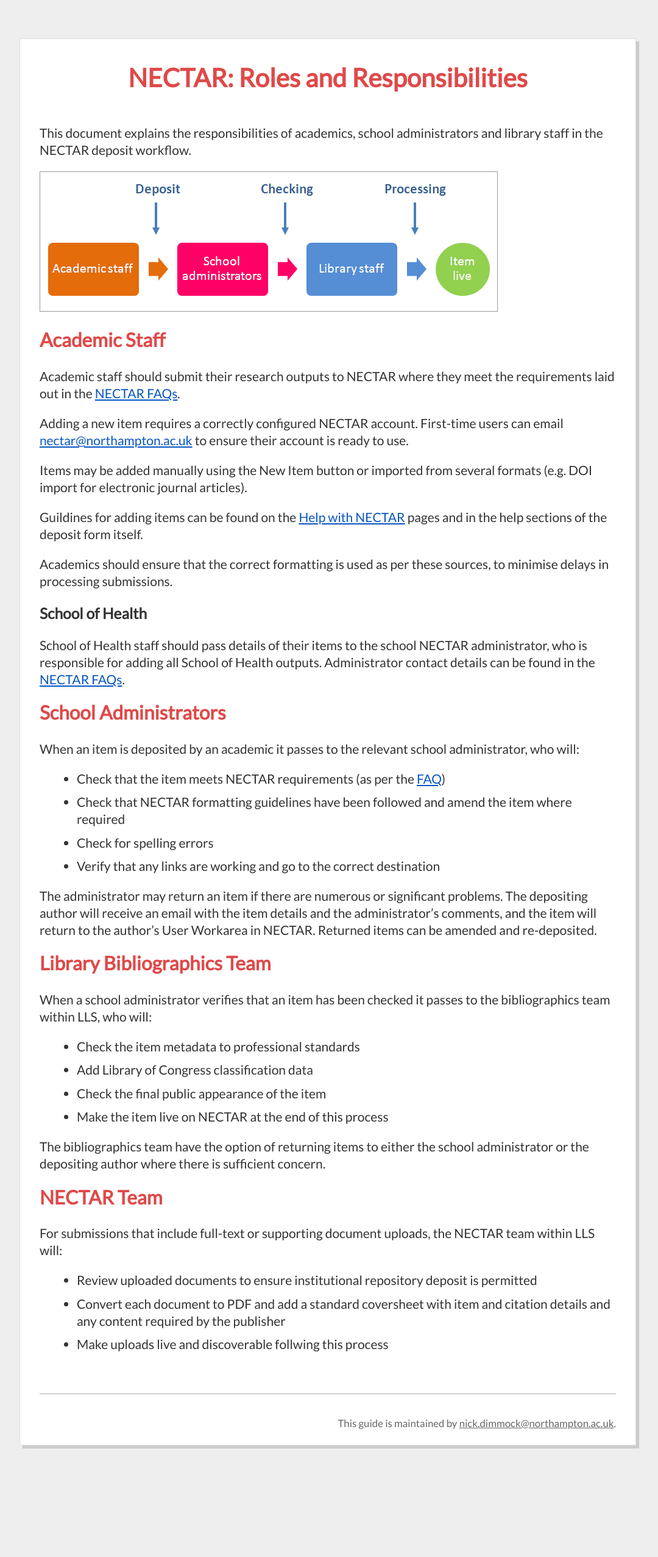
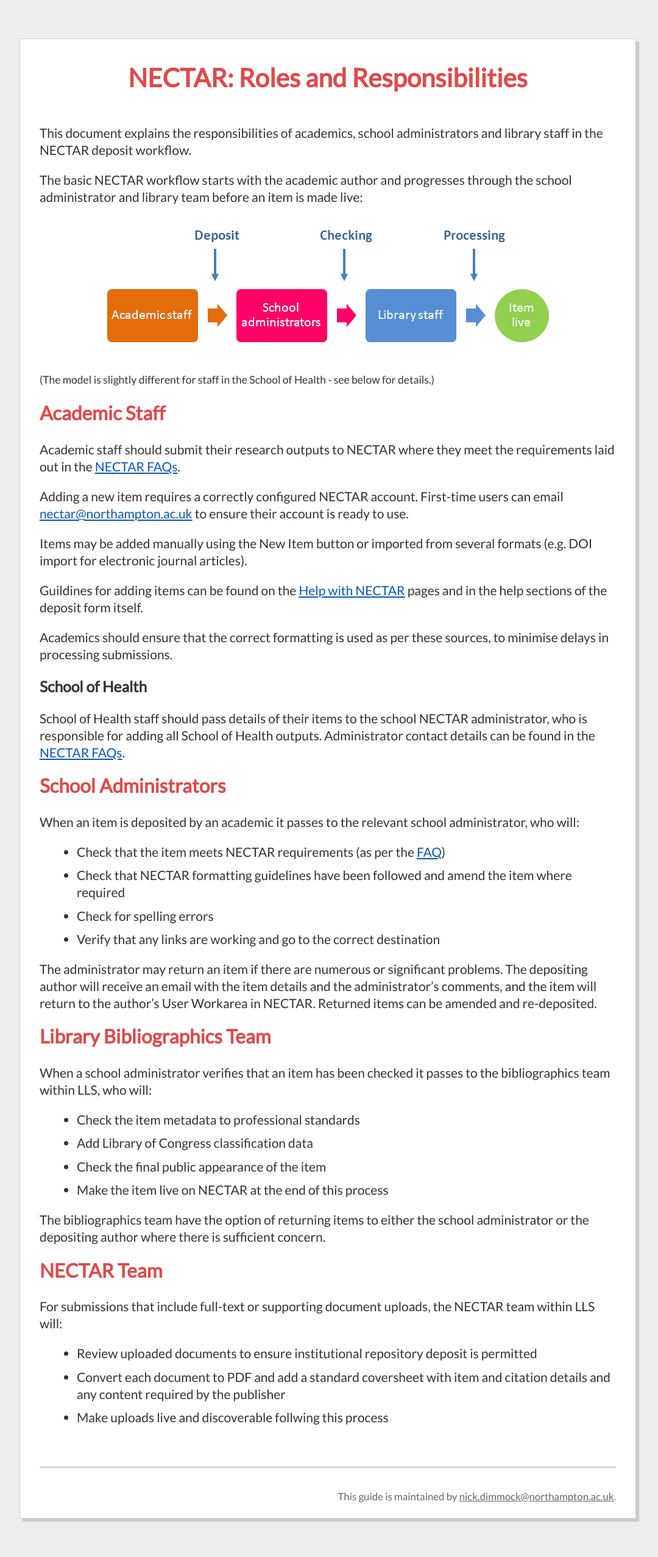
Before and after one commit to NickDimmock/nectar-roles, a Jekyll site: the page built from index.md, in a window 1280 px wide. Shown: the whole page at 61% size, without its empty margins (102-1182 px from the left). Built offline with Jekyll 4.4.1, drawn with Linux system fonts in a browser that asks for light colours; nearby versions of some CDN libraries; Markdown is read by kramdown in place of the engine named in the settings; before the commit the page ends 2433 px from its top, so only the background shows below that.

Commit message:
index.md updated

```diff
--- a/index.md
+++ b/index.md
@@ -7,7 +7,11 @@
 
 This document explains the responsibilities of academics, school administrators and library staff in the NECTAR deposit workflow.
 
+The basic NECTAR workflow starts with the academic author and progresses through the school administrator and library team before an item is made live:
+
 <img id="workflow-img" src="images/workflow.png" alt="The NECTAR workflow" />
+
+<small>(The model is slightly different for staff in the School of Health - see below for details.)</small>
 
 ## Academic Staff
 
--- a/stylesheets/styles.css
+++ b/stylesheets/styles.css
@@ -12,7 +12,7 @@
 	-moz-box-shadow: 5px 5px 1px 0px #ccc;
 	-webkit-box-shadow: 5px 5px 1px 0px #ccc;
 	box-shadow: 5px 5px 1px 0px #ccc;
-	border: 1px solid #ddd;
+	border: 1px solid #ccc;
 }
 h1 {
 	text-align: center;
@@ -51,5 +51,5 @@
 	margin-left: auto;
 	margin-right: auto;
 	width: 750px;
-	border: 1px solid #999;
+	display: block;
 }
```
